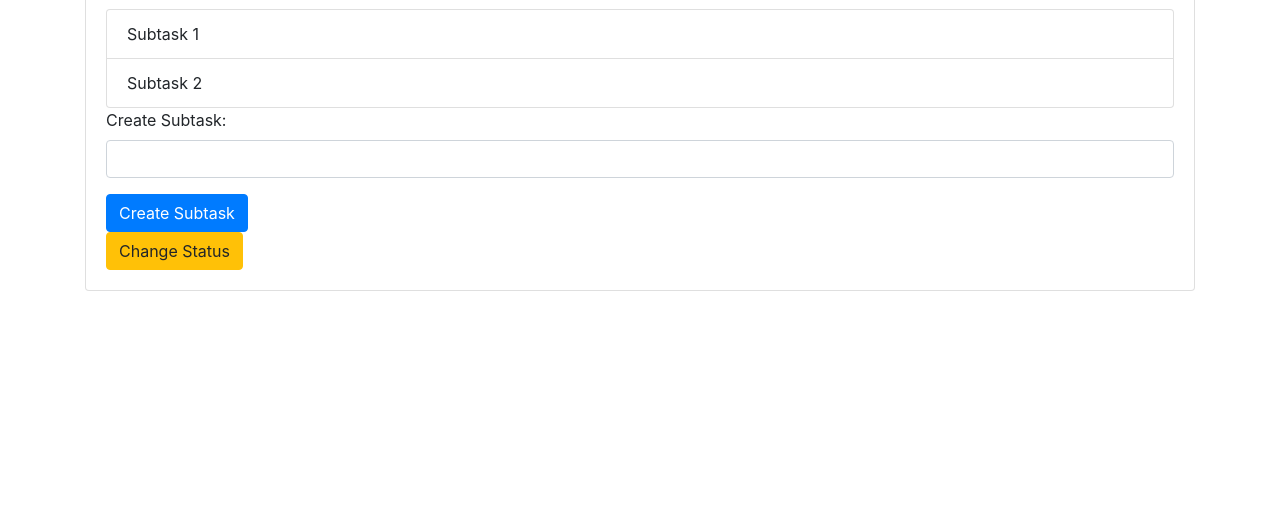
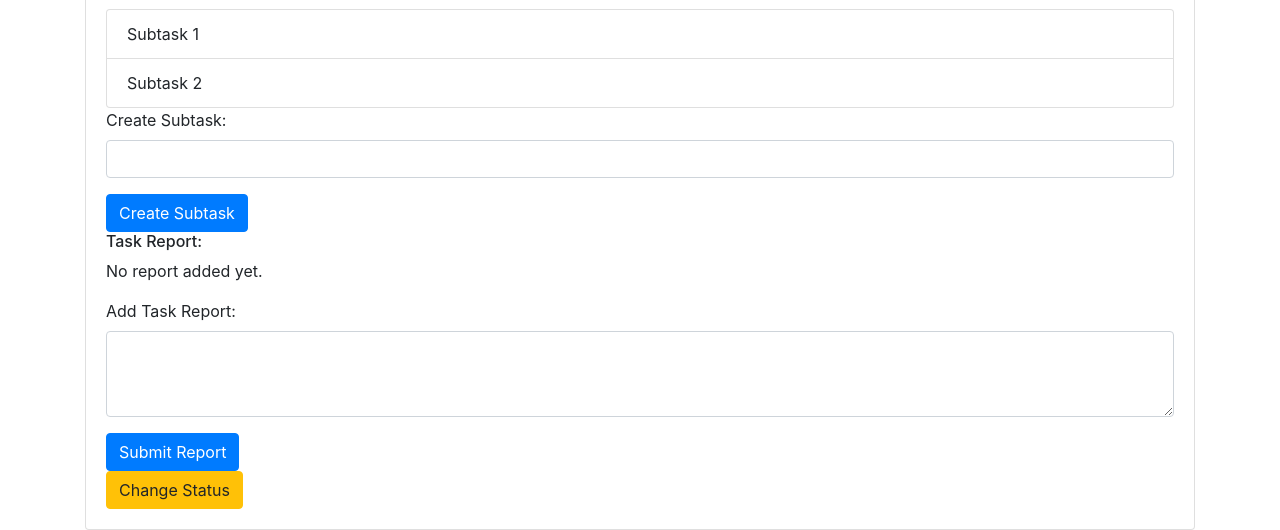
Before and after one commit to hahabuntun/TManagement, a Python web app: template project/templates/task.html in a window 1280 px wide. Shown: the part 683-1213 px from the top of the page. Before the commit the page ends 974 px from the top, so only its background shows below. Run offline with Jinja, Linux system fonts and the light colour scheme; the template is opened without the code that fills it, so the values that code supplies are empty; some libraries are stand-ins or nearby versions.

Commit message:
Добавил создание отчёта по задаче

```diff
--- a/project/templates/task.html
+++ b/project/templates/task.html
@@ -67,6 +67,20 @@
                 <button type="submit" class="btn btn-primary">Create Subtask</button>
             </form>
 
+            <!-- Report Section -->
+            <h6>Task Report:</h6>
+            <p id="task-report" class="card-text">No report added yet.</p>
+
+            <!-- Add Report Form -->
+            <form id="report-form">
+                <div class="form-group">
+                    <label for="report">Add Task Report:</label>
+                    <textarea class="form-control" id="report" rows="3"></textarea>
+                </div>
+                <button type="submit" class="btn btn-primary">Submit Report</button>
+            </form>
+
+
             <!-- Change Status Button -->
             <button type="button" class="btn btn-warning">Change Status</button>
         </div>
@@ -76,5 +90,21 @@
 <script src="https://code.jquery.com/jquery-3.5.1.slim.min.js"></script>
 <script src="https://cdn.jsdelivr.net/npm/@popperjs/core@2.9.3/dist/umd/popper.min.js"></script>
 <script src="https://stackpath.bootstrapcdn.com/bootstrap/4.5.2/js/bootstrap.min.js"></script>
+<script>
+    // Функция для добавления отчёта по задаче
+    function addTaskReport() {
+        const reportText = document.getElementById('report').value;
+        if (reportText.trim() !== '') {
+            document.getElementById('task-report').innerText = reportText;
+            document.getElementById('report-form').reset();
+        }
+    }
+
+    document.getElementById('report-form').addEventListener('submit', function(event) {
+        event.preventDefault();
+        addTaskReport();
+    });
+</script>
+
 </body>
 </html>
```
Lines whose indentation alone changed are shown as unchanged.
